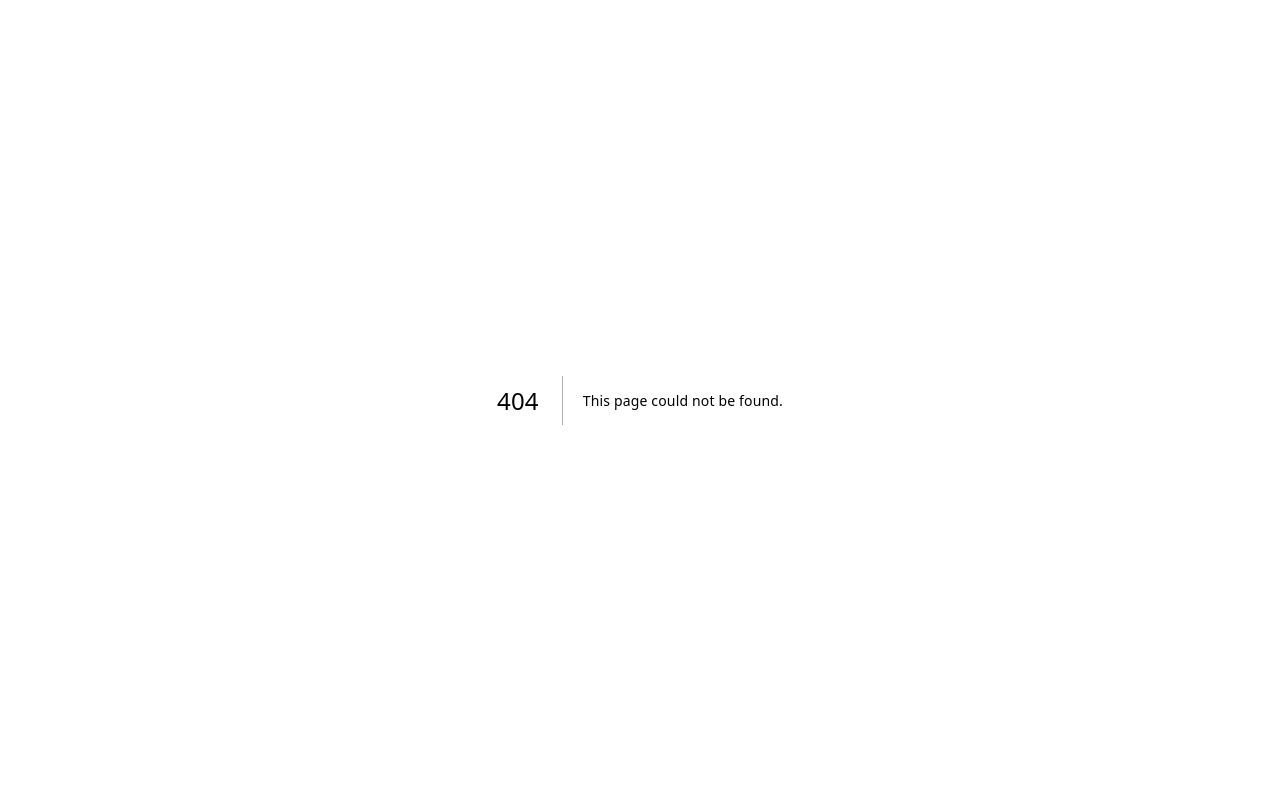
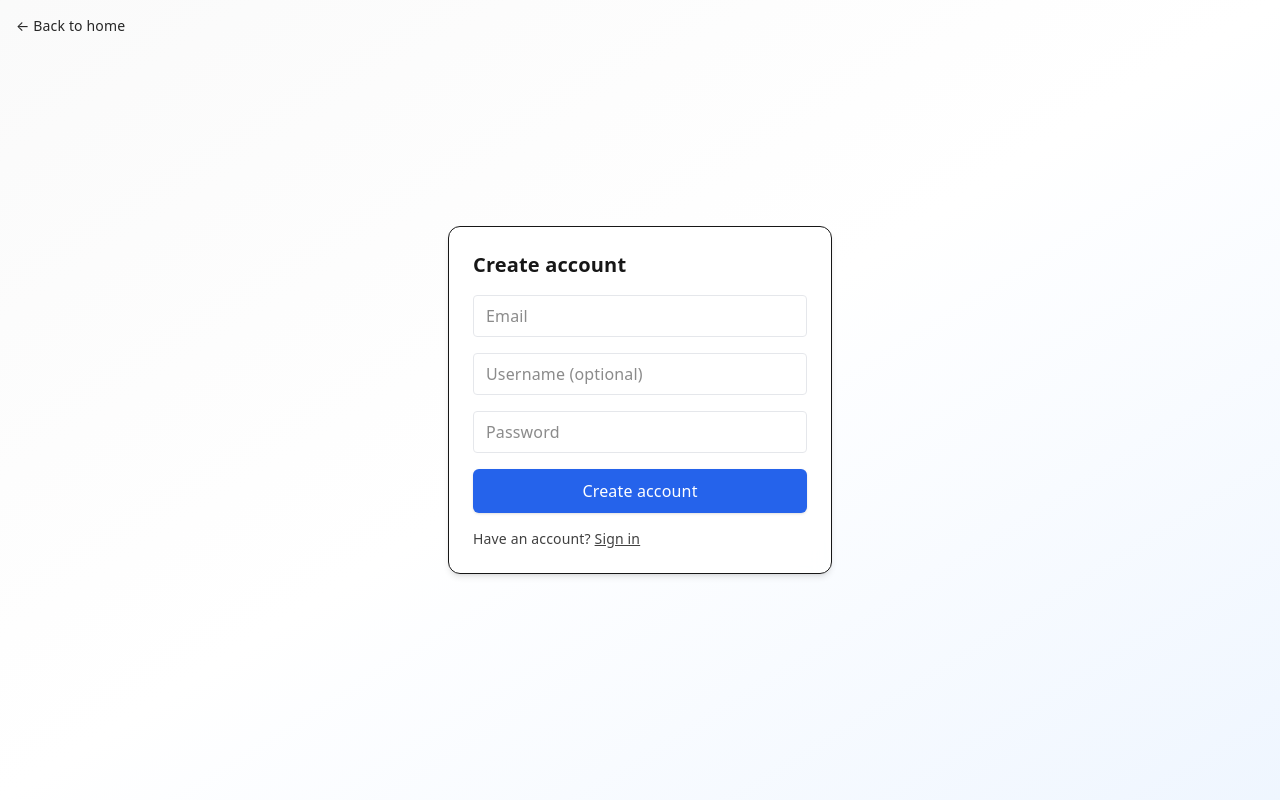
Before and after one commit to NickEinstein1/Lead-Generation-AI-LEGEAI-, a Next.js app in the folder frontend/: page /register in a window 1280 px wide. Before the commit this address had no page. Built offline with nearby package versions, Linux system fonts and the light colour scheme.

Commit message:
fix(frontend): restore register page with correct JSX quoting

```diff
--- /dev/null
+++ b/frontend/src/app/register/page.tsx
@@ -0,0 +1,45 @@
+"use client";
+import { useState } from "react";
+import { register, setSession } from "@/lib/auth";
+import { useRouter } from "next/navigation";
+import Link from "next/link";
+
+export default function RegisterPage() {
+  const [error, setError] = useState<string>("");
+  const [loading, setLoading] = useState(false);
+  const router = useRouter();
+
+  async function onSubmit(e: React.FormEvent<HTMLFormElement>) {
+    e.preventDefault();
+    setError("");
+    setLoading(true);
+    const fd = new FormData(e.currentTarget);
+    const email = String(fd.get("email") || "");
+    const username = String(fd.get("username") || email);
+    const password = String(fd.get("password") || "");
+    try {
+      const res = await register({ username, email, password });
+      setSession({ sessionId: res.session_id, token: res.token, userId: res.user_id, role: "agent" });
+      router.push("/dashboard");
+    } catch (err: unknown) {
+      setError(err instanceof Error ? err.message : "Registration failed");
+    } finally {
+      setLoading(false);
+    }
+  }
+
+  return (
+    <div className="min-h-screen flex items-center justify-center bg-gradient-to-br from-neutral-50 via-white to-blue-50 relative">
+      <Link href="/" className="absolute top-4 left-4 text-sm text-neutral-800 hover:text-primary">← Back to home</Link>
+      <form onSubmit={onSubmit} className="w-full max-w-sm bg-white/85 backdrop-blur border rounded-xl p-6 space-y-4 shadow-md">
+        <h1 className="text-xl font-semibold text-neutral-900">Create account</h1>
+        <input name="email" type="email" placeholder="Email" className="w-full border border-border px-3 py-2 rounded focus:outline-none focus:ring-2 focus:ring-primary/60" />
+        <input name="username" placeholder="Username (optional)" className="w-full border border-border px-3 py-2 rounded focus:outline-none focus:ring-2 focus:ring-primary/60" />
+        <input name="password" type="password" placeholder="Password" className="w-full border border-border px-3 py-2 rounded focus:outline-none focus:ring-2 focus:ring-primary/60" />
+        {error && <div className="text-sm text-red-600">{error}</div>}
+        <button disabled={loading} className="w-full bg-primary text-primary-foreground py-2.5 rounded-md shadow-sm hover:shadow transition">{loading ? "Creating..." : "Create account"}</button>
+        <div className="text-sm text-neutral-700">Have an account? <a href="/login" className="underline">Sign in</a></div>
+      </form>
+    </div>
+  );
+}
```
